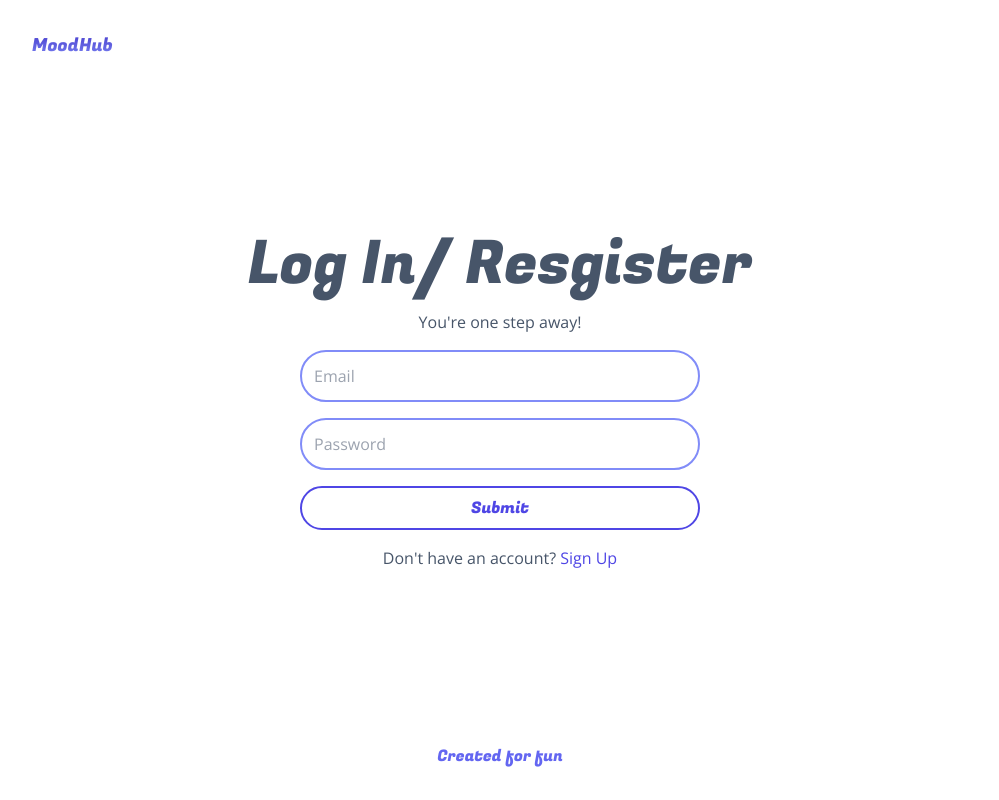
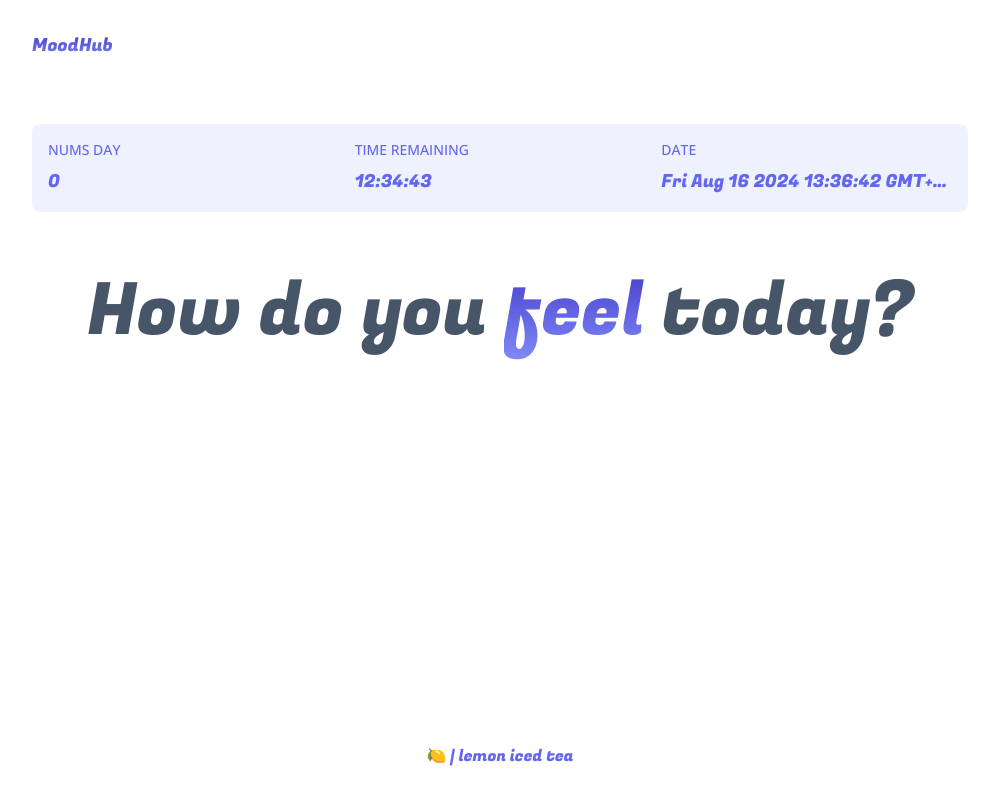
Before and after one commit to sajdakabir/mood_hub, a Next.js app: page /dashboard in a window 1280 px wide. Shown: the whole page, without its empty margins (140-1139 px from the left). Built offline with nearby package versions, Linux system fonts and the light colour scheme.

Commit message:
feat: dashboard top

```diff
--- a/app/dashboard/page.tsx
+++ b/app/dashboard/page.tsx
@@ -11,7 +11,7 @@
 
 
 function DashboardPage() {
-  const isAuthenticated= false;
+  const isAuthenticated= true;
   let children = (
      <Login />
   )
--- a/app/layout.tsx
+++ b/app/layout.tsx
@@ -24,7 +24,8 @@
 
   const footer = (
     <footer className="p-4 sm:p-8 grid place-items-center">
-     <p className={"text-indigo-500 " + fugaz.className}>Created for fun</p>
+     {/* <p className={"text-indigo-500 " + fugaz.className}>Created for fun</p> */}
+     <p className={"text-indigo-500 " + fugaz.className}>🍋 | lemon iced tea</p>
     </footer>
   )
   return (
--- a/components/Dashboard.tsx
+++ b/components/Dashboard.tsx
@@ -1,8 +1,30 @@
+import { Fugaz_One } from 'next/font/google';
 import React from 'react'
 
+const fugaz = Fugaz_One({ subsets: ["latin"], weight:['400'] });
+
 function Dashboard() {
+
+  const statuses = {
+    nums_day:0,
+    time_remaining: "12:34:43",
+    date: (new Date().toString())
+  }
+
   return (
-    <div>Dashboard</div>
+    <div className='flex flex-col flex-1 gap-8 sm:gap-12 md:gap-16'>
+      <div className='grid grid-cols-3 md:grid-cols-3 bg-indigo-50 p-4 gap-4 text-indigo-500 rounded-lg'>
+      {Object.keys(statuses).map((status, statusIndex)=>{
+        return (
+          <div key={statusIndex} className='flex flex-col gap-1 sm:gap-2'>
+            <p className='font-medium uppercase text-xs md:text-sm truncate '>{status.replaceAll('_', ' ')}</p>
+            <p className={'text-base sm:text-lg truncate '+ fugaz.className } >{statuses[status]}</p>
+          </div>
+        )
+      })}
+      </div>
+      <h4 className={'text-5xl sm:text-6xl md:text-7xl text-center '+ fugaz.className}>How do you <span className='textGradient'>feel</span> today?</h4>
+    </div>
   )
 }
 
```
